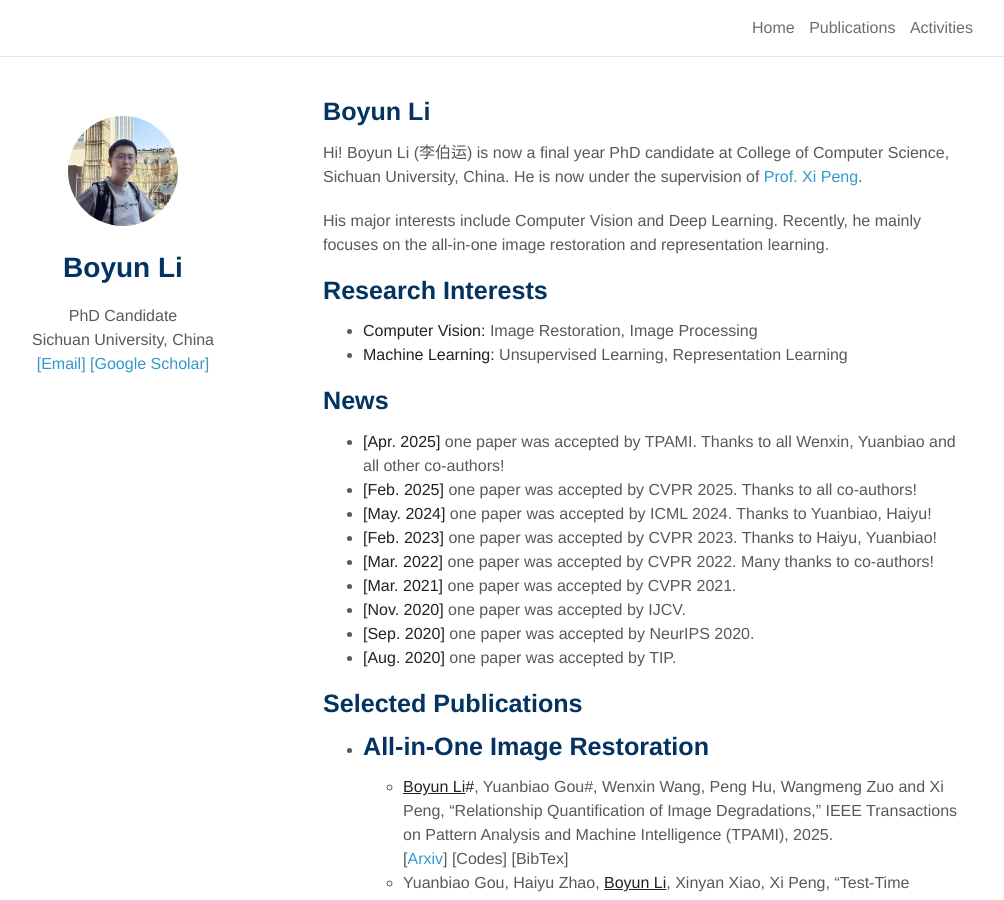
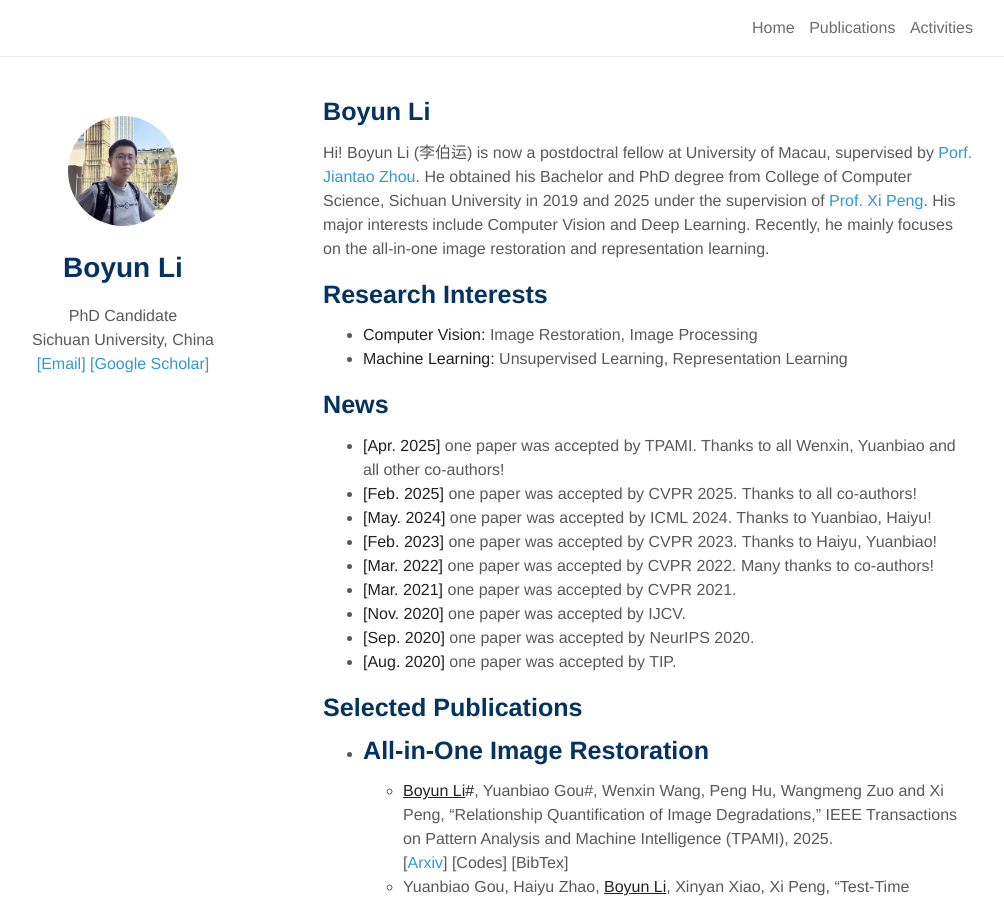
Before and after one commit to liboyun/liboyun.github.io, a Jekyll site: the page built from index.md, in a window 1280 px wide and 900 px high. Shown: the whole window, without its empty margins (147-1151 px from the left). Built offline with Jekyll 4.4.1, drawn with Linux system fonts in a browser that asks for light colours; nearby versions of some CDN libraries; a style sheet for code colours, icons or effects is not loaded; our own code applies the rules of GitHub Pages for plain Markdown files; some of the changed text lies outside the part shown.

Commit message:
update postdoc

```diff
--- a/index.md
+++ b/index.md
@@ -4,11 +4,7 @@ layout: homepage
 
 ## Boyun Li
 
-Hi! Boyun Li (李伯运) is now a final year PhD candidate at College of Computer Science, Sichuan University, China. He is now under the supervision of [Prof. Xi Peng](https://pengxi.me/).
-
-His major interests include Computer Vision and Deep Learning. Recently, he mainly focuses on the all-in-one image restoration and representation learning.
-
-
+Hi! Boyun Li (李伯运) is now a postdoctral fellow at University of Macau, supervised by [Porf. Jiantao Zhou](https://www.fst.um.edu.mo/personal/jtzhou/). He obtained his Bachelor and PhD degree from College of Computer Science, Sichuan University in 2019 and 2025 under the supervision of [Prof. Xi Peng](https://pengxi.me/). His major interests include Computer Vision and Deep Learning. Recently, he mainly focuses on the all-in-one image restoration and representation learning.
 
 ## Research Interests
 
@@ -71,13 +67,14 @@ His major interests include Computer Vision and Deep Learning. Recently, he main
   * International Conference on Machine Learning (ICML) 2023-2024
   * Advanced in Neural Information Processing Systems (NeurIPS) 2023-2025
   * International Conference on Learning Representations (ICLR) 2023-2025
-  * AAAI Conference on Artificial Intelligence (AAAI) 2023-2025
+  * AAAI Conference on Artificial Intelligence (AAAI) 2023-2026
   * ACM Multimedia (ACM MM) 2024-2025
   * SIGGRAPH Asia 2024
   * European Conference on Artificial Intelligence (ECAI) 2025
-  * Artificial Intelligence and Statistics (AISTATS) 2025
+  * Artificial Intelligence and Statistics (AISTATS) 2025-2026
   * IEEE International Conference on Multimedia and Expo (ICME) 2020-2025
   * IEEE International Conference on Acoustics, Speech and Signal Processing (ICASSP) 2023-2024
+  * Winter Conference on Applications of Computer Vision (WACV) 2026
   * Asian Conference on Machine Learning (ACML) 2021-2022
   * Asian Conference on Computer Vision (ACCV) 2024
   * International Conference on Pattern Recognition (ICPR) 2024
```
